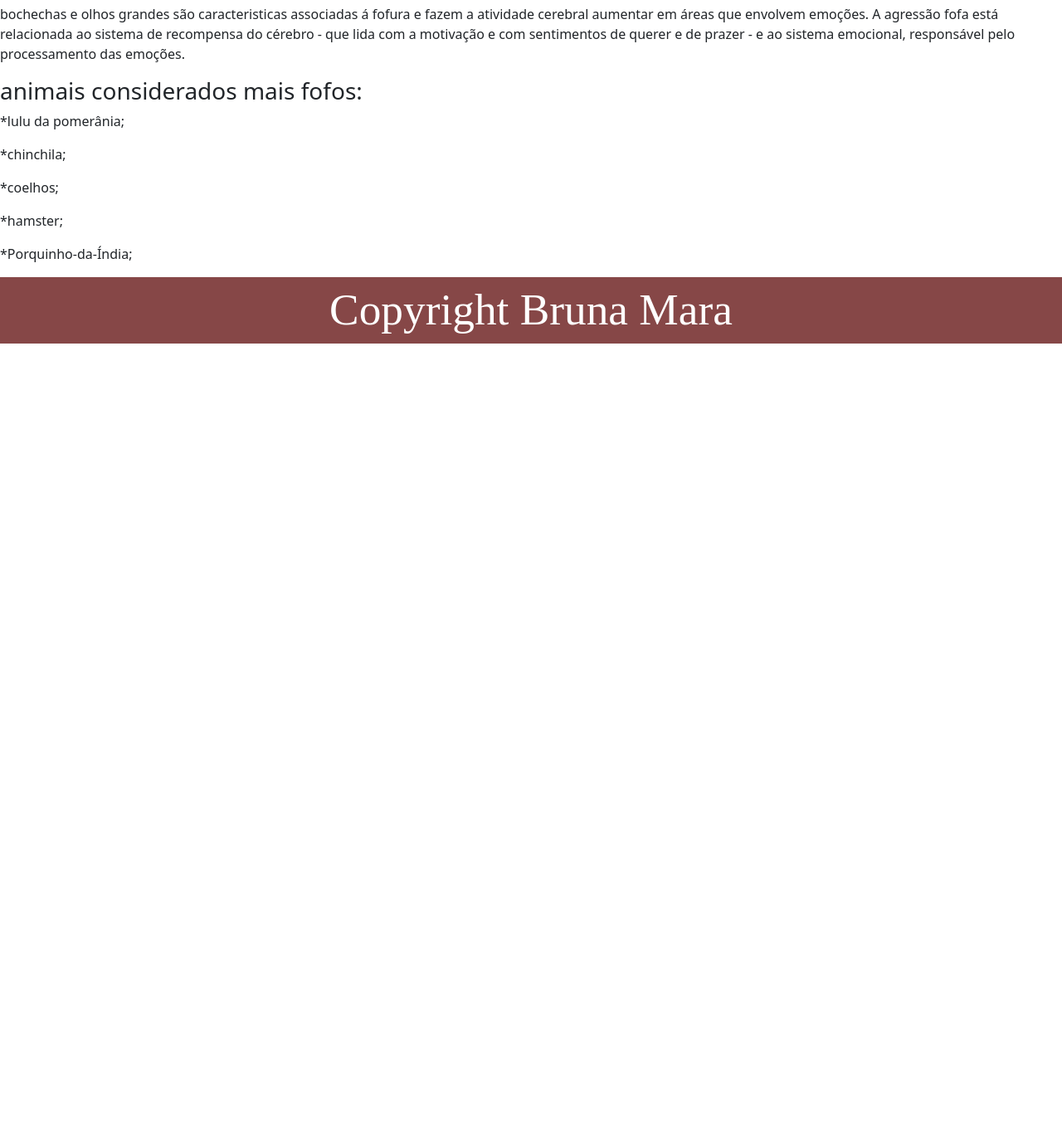
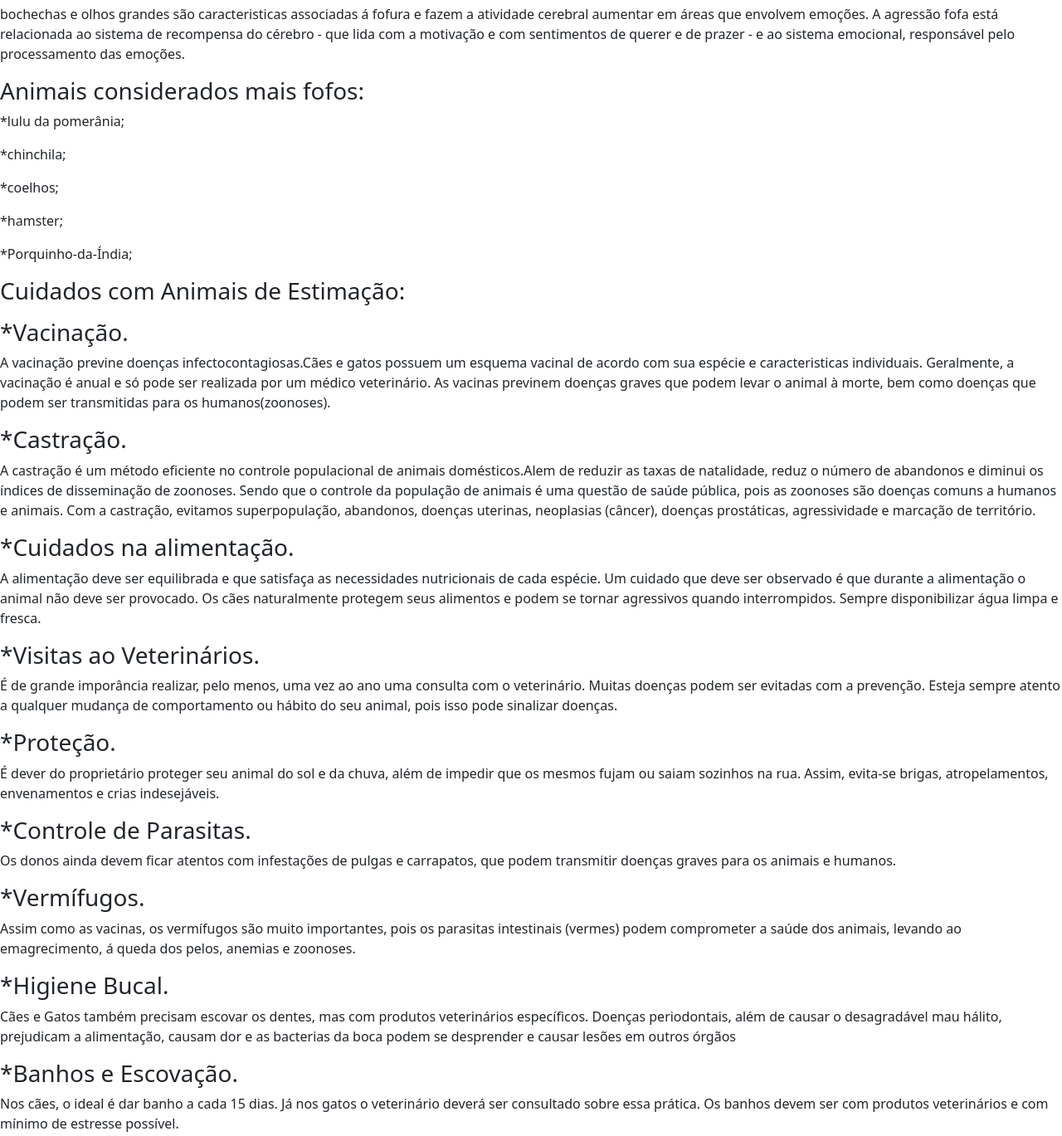
Before and after one commit to Brumarasilva/html-basico, a plain HTML site: page index.html in a window 1280 px wide. Shown: the part 1137-2506 px from the top of the page at 83% size. Before the commit the page ends 1551 px from the top, so only its background shows below. Drawn offline with nearby package versions, Linux system fonts and the light colour scheme.

Commit message:
alterando main

```diff
--- a/index.html
+++ b/index.html
@@ -42,12 +42,26 @@
  <h3> O que causa o sentimento de fofura?</h3>
  <p>bochechas e olhos grandes são caracteristicas associadas á fofura e fazem a atividade cerebral aumentar em áreas que envolvem emoções. A agressão fofa está relacionada ao sistema de recompensa do cérebro - que lida com a motivação e com sentimentos de querer e de prazer - e ao sistema emocional, responsável pelo processamento das emoções.
 
- <h3> animais considerados mais fofos:</h3>
+ <h3> Animais considerados mais fofos:</h3>
+
   <p>*lulu da pomerânia;</p>
   <p>*chinchila;</p>
  <p> *coelhos;  </p>
  <p> *hamster;</p>
   <p>*Porquinho-da-Índia;</p>
+
+  <h3>Cuidados com Animais de Estimação:</h3>
+  <p></p>
+  <h3>*Vacinação.</h3> <p>A vacinação previne doenças infectocontagiosas.Cães e gatos possuem um esquema vacinal de acordo com sua espécie e caracteristicas individuais. Geralmente, a vacinação é anual e só pode ser realizada por um médico veterinário. As vacinas previnem doenças graves que podem levar o animal à morte, bem como doenças que podem ser transmitidas para os humanos(zoonoses).</p>
+  <h3>*Castração.</h3> <p>A castração é um método eficiente no controle populacional de animais domésticos.Alem de reduzir as taxas de natalidade, reduz o número de abandonos e diminui os índices de disseminação de zoonoses. Sendo que o controle da população de animais é uma questão de saúde pública, pois as zoonoses são doenças comuns a humanos e animais. Com a castração, evitamos superpopulação, abandonos, doenças uterinas, neoplasias (câncer), doenças prostáticas, agressividade e marcação de território.</p>
+  <h3>*Cuidados na alimentação.</h3> <p>A alimentação deve ser equilibrada e que satisfaça as necessidades nutricionais de cada espécie. Um cuidado que deve ser observado é que durante a alimentação o animal não deve ser provocado. Os cães naturalmente protegem seus alimentos e podem se tornar agressivos quando interrompidos. Sempre disponibilizar água limpa e fresca.</p>
+  <h3>*Visitas ao Veterinários.</h3> <p>É de grande imporância realizar, pelo menos, uma vez ao ano uma consulta com o veterinário. Muitas doenças podem ser evitadas com a prevenção. Esteja sempre atento a qualquer mudança de comportamento ou hábito do seu animal, pois isso pode sinalizar doenças.</p>
+  <h3>*Proteção.</h3> <p>É dever do proprietário proteger seu animal do sol e da chuva, além de impedir que os mesmos fujam ou saiam sozinhos na rua. Assim, evita-se brigas, atropelamentos, envenamentos e crias indesejáveis.</p>
+  <h3>*Controle de Parasitas.</h3> <p>Os donos ainda devem ficar atentos com infestações de pulgas e carrapatos, que podem transmitir doenças graves para os animais e humanos.  </p>
+  <h3>*Vermífugos.</h3> <p>Assim como as vacinas, os vermífugos são muito importantes, pois os parasitas intestinais (vermes) podem comprometer a saúde dos animais, levando ao emagrecimento, á queda dos pelos, anemias e zoonoses.</p>
+  <h3>*Higiene Bucal.</h3> <p>Cães e Gatos também precisam escovar os dentes, mas com produtos veterinários específicos. Doenças periodontais, além de causar o desagradável mau hálito, prejudicam a alimentação, causam dor e as bacterias da boca podem se desprender e causar lesões em outros órgãos</p>
+  <h3>*Banhos e Escovação.</h3> <p>Nos cães, o ideal é dar banho a cada 15 dias. Já nos gatos o veterinário deverá ser consultado sobre essa prática. Os banhos devem ser com produtos veterinários e com mínimo de estresse possível.</p>
+
 
 
 
```
